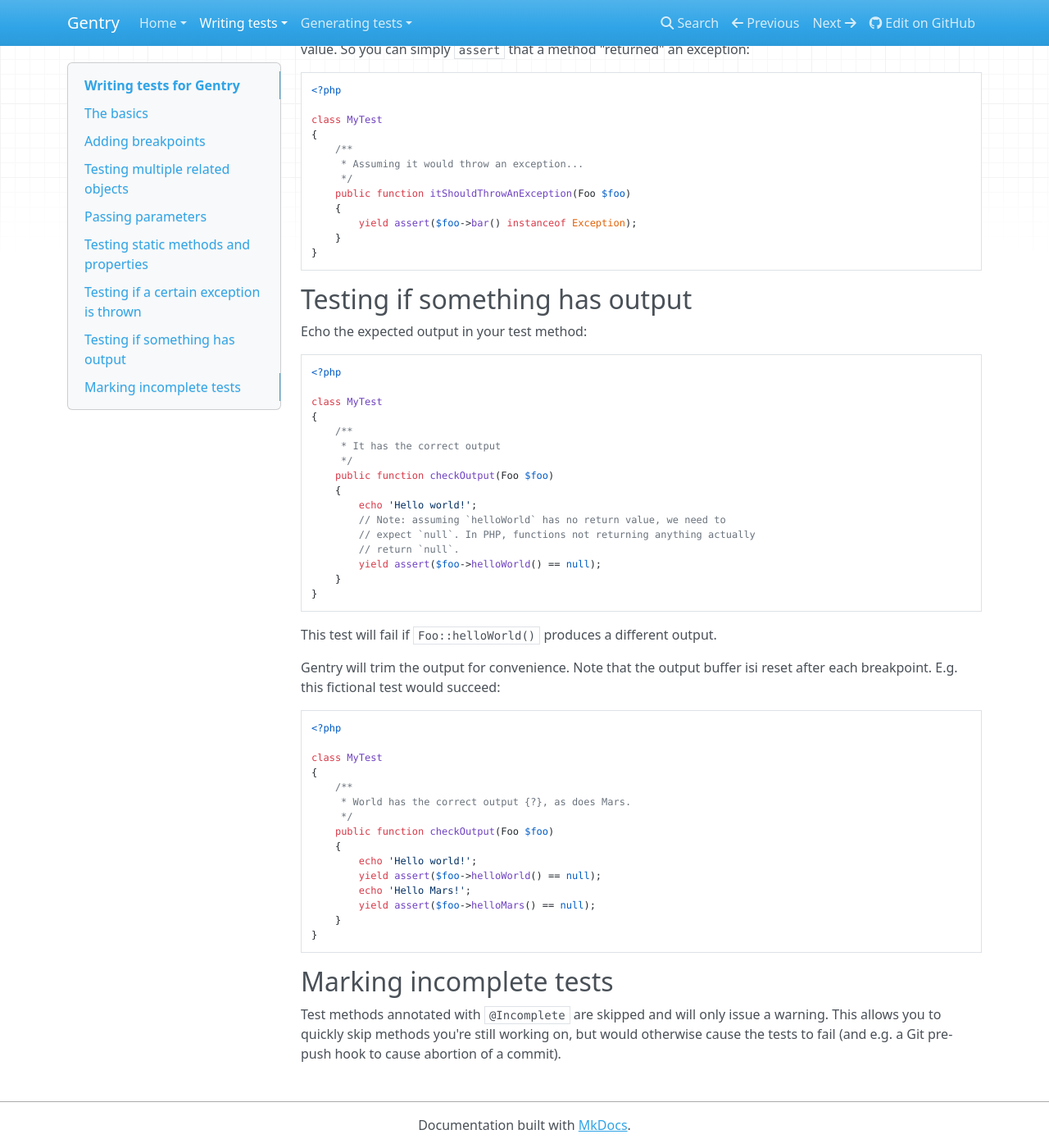
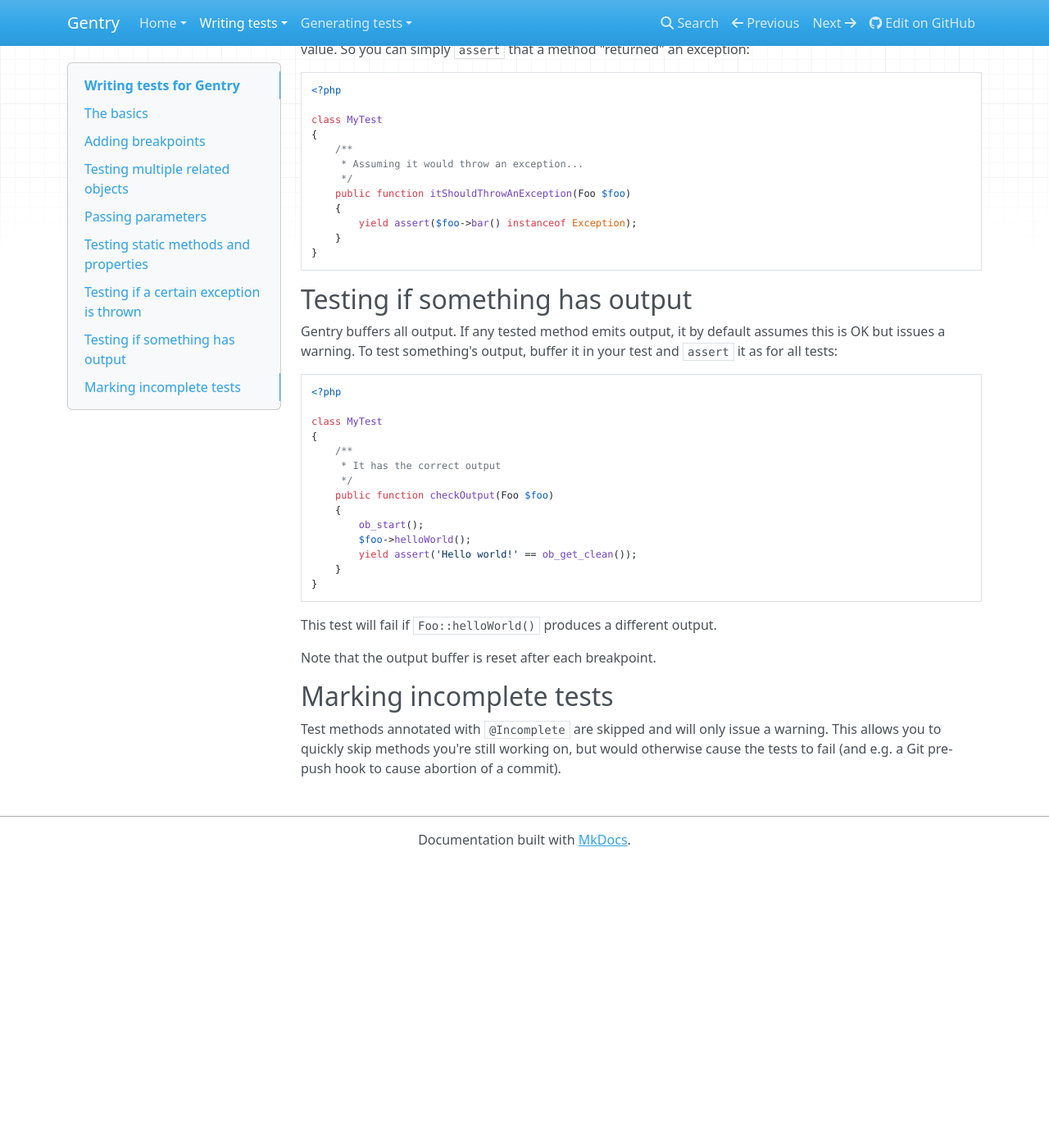
Before and after one commit to gentry-php/gentry, an MkDocs documentation site: the page built from docs/writing/basics.md, in a window 1280 px wide and 1400 px high, scrolled down 3513 px. Shown: the whole window at 82% size. Built offline with MkDocs 1.6.1, drawn with Linux system fonts in a browser that asks for light colours; nearby versions of some CDN libraries; old or Windows-style settings are respelled for this version of MkDocs; after the commit the page ends 4565 px from its top, so only the background shows below that.

Commit message:
fix docs on output

````diff
--- a/docs/writing/basics.md
+++ b/docs/writing/basics.md
@@ -209,7 +209,9 @@ class MyTest
 ```
 
 ## Testing if something has output
-Echo the expected output in your test method:
+Gentry buffers all output. If any tested method emits output, it by default
+assumes this is OK but issues a warning. To test something's output, buffer it
+in your test and `assert` it as for all tests:
 
 ```php
 <?php
@@ -221,37 +223,16 @@ class MyTest
      */
     public function checkOutput(Foo $foo)
     {
-        echo 'Hello world!';
-        // Note: assuming `helloWorld` has no return value, we need to
-        // expect `null`. In PHP, functions not returning anything actually
-        // return `null`.
-        yield assert($foo->helloWorld() == null);
+        ob_start();
+        $foo->helloWorld();
+        yield assert('Hello world!' == ob_get_clean());
     }
 }
 ```
 
 This test will fail if `Foo::helloWorld()` produces a different output.
 
-Gentry will trim the output for convenience. Note that the output buffer isi
-reset after each breakpoint. E.g. this fictional test would succeed:
-
-```php
-<?php
-
-class MyTest
-{
-    /**
-     * World has the correct output {?}, as does Mars.
-     */
-    public function checkOutput(Foo $foo)
-    {
-        echo 'Hello world!';
-        yield assert($foo->helloWorld() == null);
-        echo 'Hello Mars!';
-        yield assert($foo->helloMars() == null);
-    }
-}
-```
+Note that the output buffer is reset after each breakpoint.
 
 ## Marking incomplete tests
 Test methods annotated with `@Incomplete` are skipped and will only issue a
````
